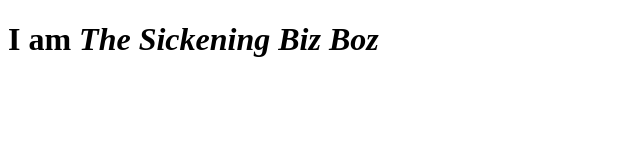
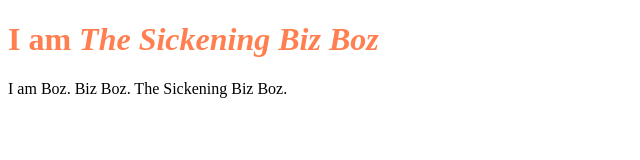
Before and after one commit to bizboz1981/urban-sniffle, a plain HTML site: page index.html in a window 1280 px wide. Shown: the whole page, without its empty margins (0-640 px from the left). Drawn offline with Linux system fonts and the light colour scheme.

Commit message:
main commit

```diff
--- a/index.html
+++ b/index.html
@@ -4,10 +4,12 @@
     <meta charset="UTF-8">
     <meta name="viewport" content="width=device-width, initial-scale=1.0">
     <title>Bill I Am</title>
+    <link href="style.css" rel="stylesheet" type="text/css">
 </head>
 <body>
     <header>
         <h1>I am <em>The Sickening Biz Boz</em></h1>
     </header>
+    <p>I am Boz. Biz Boz. The Sickening Biz Boz.</p>
 </body>
 </html>
```
